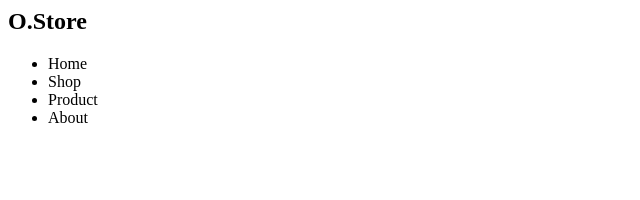
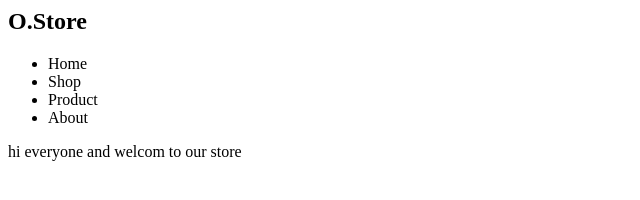
Before and after one commit to Oussamahaddi/Git-Github, a plain HTML site: page index.html in a window 1280 px wide. Shown: the whole page, without its empty margins (0-640 px from the left). Drawn offline with Linux system fonts and the light colour scheme.

Commit message:
this latest version

```diff
--- a/index.html
+++ b/index.html
@@ -17,6 +17,7 @@
     </header>
 
     <!-- add test branch and edit it  -->
+    <p>hi everyone and welcom to our store</p>
 
 </body>
 </html>
```
